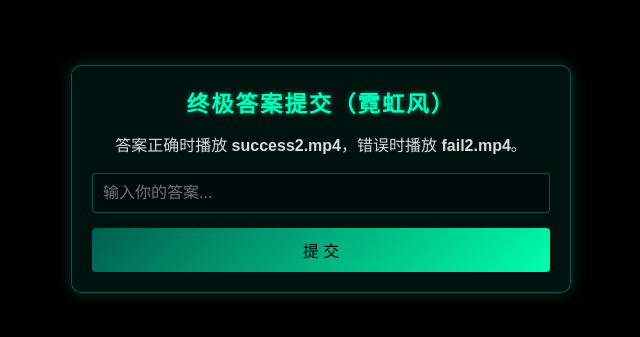
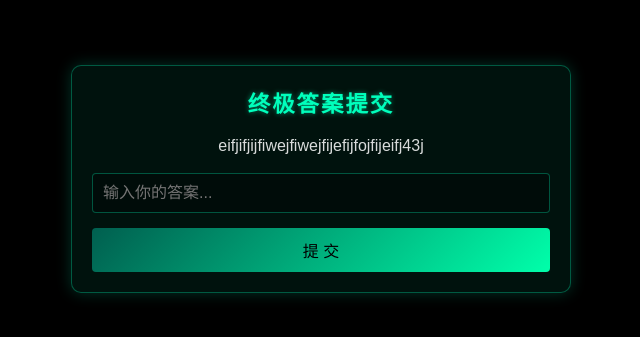
Before and after one commit to nerowan/Suzhe, a plain HTML site: page index.html in a window 1280 px wide. Shown: the part 221-558 px from the top of the page, without its empty margins (319-959 px from the left). Drawn offline with Linux system fonts and the light colour scheme.

Commit message:
Update index.html

```diff
--- a/index.html
+++ b/index.html
@@ -3,7 +3,7 @@
 <head>
   <meta charset="UTF-8" />
   <meta name="viewport" content="width=device-width, initial-scale=1.0"/>
-  <title>终极答案 - 霓虹版</title>
+  <title>终极答案</title>
   <style>
     /* 通用重置与字体 */
     * {
@@ -154,8 +154,8 @@
 <video id="successVideo" autoplay muted playsinline></video>
 
 <div class="container" id="submitContainer">
-  <h1>终极答案提交（霓虹风）</h1>
-  <p>答案正确时播放 <strong>success2.mp4</strong>，错误时播放 <strong>fail2.mp4</strong>。</p>
+  <h1>终极答案提交</h1>
+  <p>eifjifjijfiwejfiwejfijefijfojfijeifj43j</p>
   <div class="input-group">
     <input type="text" id="finalAnswer" placeholder="输入你的答案...">
   </div>
```
